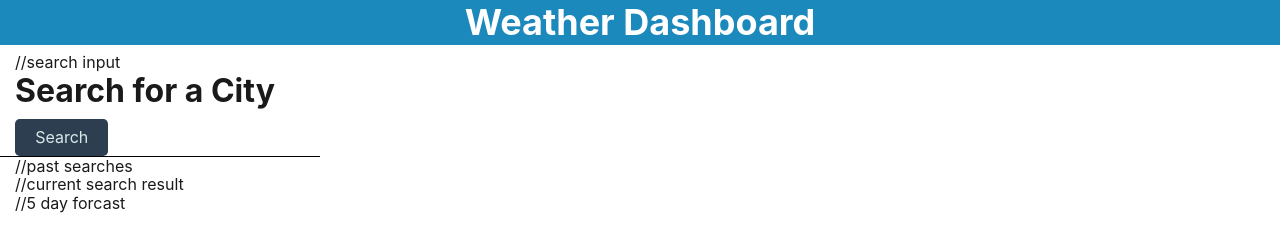
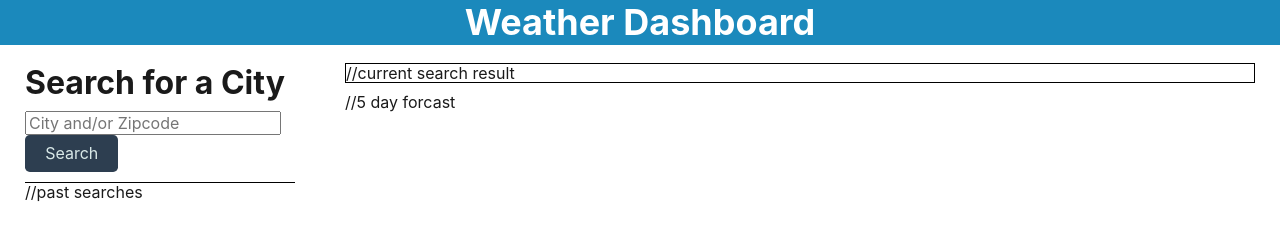
Before and after one commit to kashane1/weather-magic, a plain HTML site: page index.html in a window 1280 px wide. Drawn offline with nearby package versions, Linux system fonts and the light colour scheme.

Commit message:
a few more changes. built out the skeleton to the index.html file and tried to get the search input working

```diff
--- a/assets/css/style.css
+++ b/assets/css/style.css
@@ -1,3 +1,7 @@
 #past-searches {
     border-top: 1px solid black;
 }
+
+#search-result {
+    border: 1px solid black;
+}
--- a/assets/js/script.js
+++ b/assets/js/script.js
@@ -1,12 +1,35 @@
+$("#search-submit").on("click", function(e) {
+    e.preventDefault;
+    console.log($("#search-input").text);
+});
 
 
+/*
 $("#past-searches").
+
 
 will need to grab all lat and lon of major cities?
 or find an api that can convert city names to lat and lon
 
 function searchApi(latitude, longitude) {
 
+
+weather api:
+
 https://api.openweathermap.org/data/2.5/onecall?lat={lat}&lon={lon}&exclude={part}&appid={API key}
 
 397ffb68060871749257fde6bd6eeafb
+
+https://api.openweathermap.org/data/2.5/onecall?city=chicago&appid=397ffb68060871749257fde6bd6eeafb
+
+*/
+
+
+/*
+now the api for lat and long geocoding
+
+http://api.positionstack.com/v1/forward?access_key=e68e0f710f4b23f1a060f2539a58014b&query="+cityZip+""
+
+e68e0f710f4b23f1a060f2539a58014b
+
+*/
--- a/index.html
+++ b/index.html
@@ -4,7 +4,7 @@
         <meta charset="UTF-8" />
         <meta name="viewport" content="width=device-width, initial-scale=1.0" />
         <title>Weather Magic</title>
-
+        <script src="https://ajax.googleapis.com/ajax/libs/jquery/3.5.1/jquery.min.js"></script>
         <link rel="stylesheet" href="./assets/css/jass.css" />
         <link rel="stylesheet" href="./assets/css/style.css" />
     </head>
@@ -14,22 +14,28 @@
             <h1 class="px-1 text-center bg-link text-white">Weather Dashboard</h1>
         </div>
 
-        <div class="col-3">//search input
-            <h2>Search for a City</h2>
-            <div class="form-input"></div>
-            <button type="submit" class="btn btn-primary">Search</button>
-        </div>
+        <div class="display-flex">
+            <div class="col-3">
+                <div class="m-2">
+                    <h2>Search for a City</h2>
+                    <input type="text" class="form-input" placeholder="City and/or Zipcode" id="search-input">
+                    <button type="submit" class="btn btn-primary" id="search-submit">Search</button>
+                </div>
 
-        <div class="col-3" id="past-searches">//past searches
+                <div class="m-2" id="past-searches">//past searches
 
-        </div>
+                </div>
+            </div>
 
-        <div class="col-9">//current search result
+            <div class="col-9 display-inline">
+                <div class="m-2" id="search-result">//current search result
 
-        </div>
+                </div>
 
-        <div class="col-9">//5 day forcast
+                <div class="m-2" id="search-forcast">//5 day forcast
 
+                </div>
+            </div>
         </div>
         <script src="./assets/js/script.js"></script>
     </body>
```
